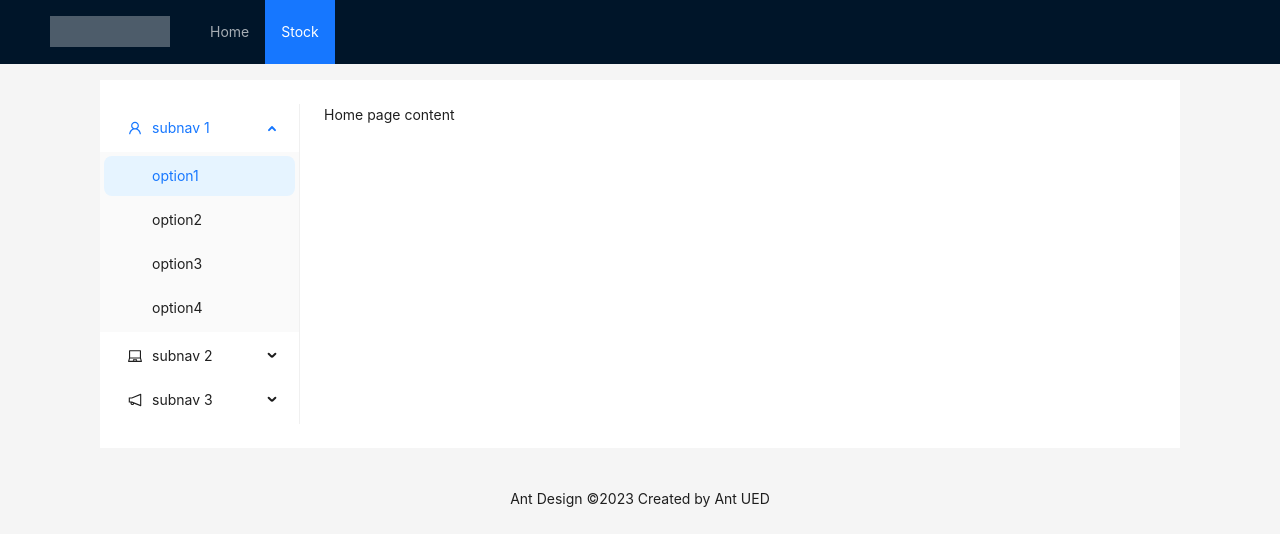
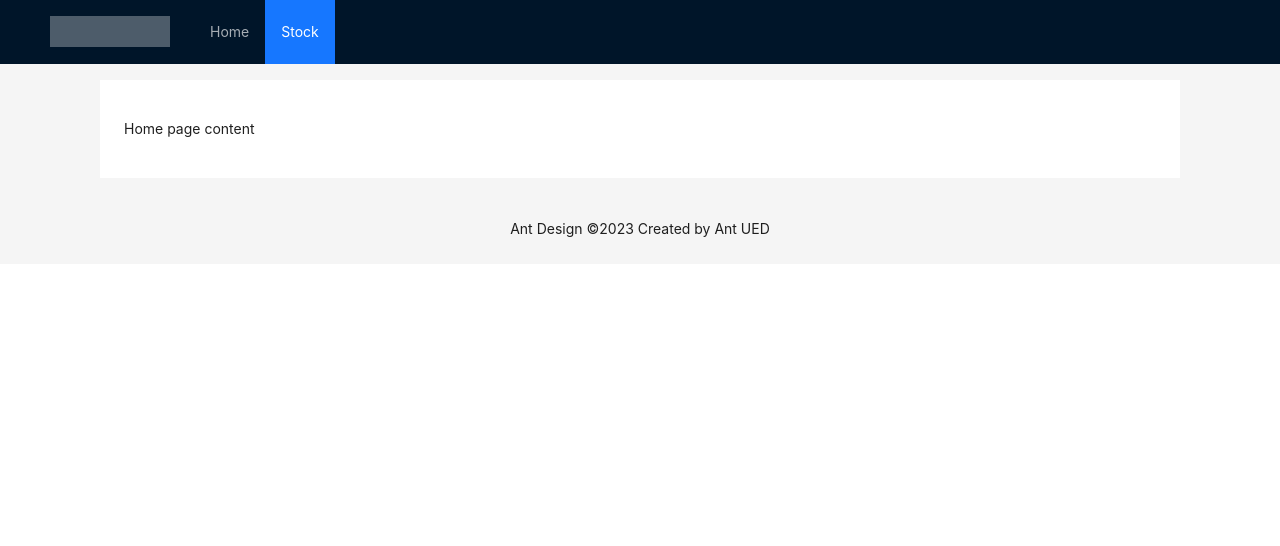
Before and after one commit to Kirill5k/fs2-ebay-app, a React (Create React App) app in the folder frontend/: page / in a window 1280 px wide. Shown: the top 546 px of the page. Built offline with nearby package versions, Linux system fonts and the light colour scheme.

Commit message:
Clean Home page component

```diff
--- a/frontend/src/containers/Home.js
+++ b/frontend/src/containers/Home.js
@@ -1,30 +1,5 @@
-import { Layout, Menu, theme } from "antd";
+import { theme } from "antd";
 import React from "react";
-import {
-  LaptopOutlined,
-  NotificationOutlined,
-  UserOutlined
-} from "@ant-design/icons";
-
-const menuItems = [UserOutlined, LaptopOutlined, NotificationOutlined].map(
-    (icon, index) => {
-      const key = String(index + 1);
-
-      return {
-        key: `sub${key}`,
-        icon: React.createElement(icon),
-        label: `subnav ${key}`,
-
-        children: new Array(4).fill(null).map((_, j) => {
-          const subKey = index * 4 + j + 1;
-          return {
-            key: subKey,
-            label: `option${subKey}`,
-          };
-        }),
-      };
-    },
-);
 
 const Home = () => {
   const {
@@ -32,20 +7,9 @@ const Home = () => {
   } = theme.useToken();
 
   return (
-      <Layout style={{ padding: '24px 0', margin: '16px 50px', background: colorBgContainer }}>
-        <Layout.Sider style={{ background: colorBgContainer }} width={200}>
-          <Menu
-              mode="inline"
-              defaultSelectedKeys={['1']}
-              defaultOpenKeys={['sub1']}
-              style={{ height: '100%' }}
-              items={menuItems}
-          />
-        </Layout.Sider>
-        <Layout.Content style={{ padding: '0 24px', minHeight: 280 }}>
-          Home page content
-        </Layout.Content>
-      </Layout>
+      <div style={{ padding: '24px 24px', margin: '16px 50px', background: colorBgContainer }}>
+        <p>Home page content</p>
+      </div>
   );
 }
 
--- a/frontend/src/containers/Stock.js
+++ b/frontend/src/containers/Stock.js
@@ -32,7 +32,7 @@ const Stock = () => {
   } = theme.useToken();
 
   return (
-      <Layout.Content style={{ padding: '0 50px' }}>
+      <div style={{ padding: '0 50px' }}>
         <Breadcrumb style={{ margin: '16px 0' }}>
           <Breadcrumb.Item>Home</Breadcrumb.Item>
           <Breadcrumb.Item>List</Breadcrumb.Item>
@@ -52,7 +52,7 @@ const Stock = () => {
             Stock page content
           </Layout.Content>
         </Layout>
-      </Layout.Content>
+      </div>
   );
 }
 
```
